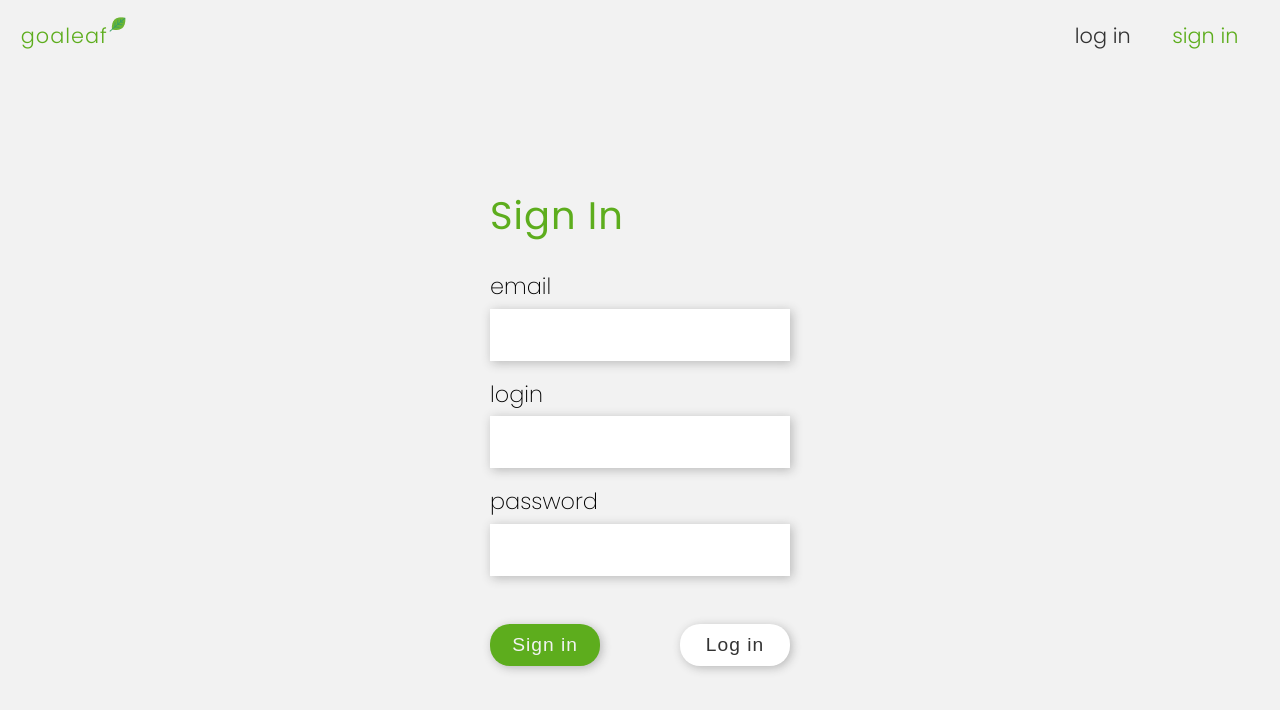
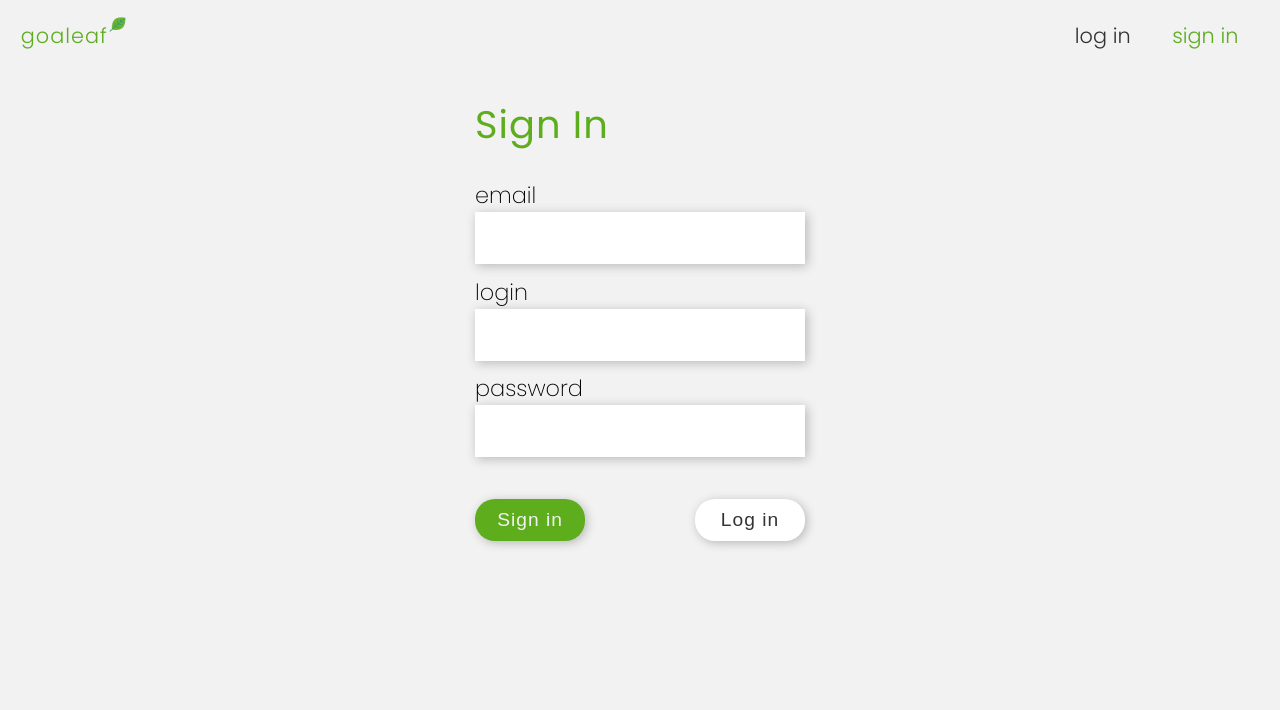
Before and after one commit to Pplociennik/GoLeaf, a React (Create React App) app in the folder Client/goaleaf/: page /signin in a window 1280 px wide. Shown: the top 710 px of the page. Built offline with nearby package versions, Linux system fonts and the light colour scheme.

Commit message:
sign up throw error and update styles

```diff
--- a/Client/goaleaf/src/App.js
+++ b/Client/goaleaf/src/App.js
@@ -10,7 +10,6 @@ class App extends Component {
   }
 
   render() {
-    console.log("dupa")
     return (
       <BrowserRouter>
         <div className={styles.App}>
--- a/Client/goaleaf/src/components/Main/LogIn/LogIn.js
+++ b/Client/goaleaf/src/components/Main/LogIn/LogIn.js
@@ -37,7 +37,7 @@ class LogIn extends Component {
   render() {
     return (
       <div className={styles.LogIn}>
-      <form onSubmit={ this.handleSubmit }>
+      <form onSubmit={ this.handleSubmit } autoComplete="off">
         <h1> Log In </h1>
         <label>
           login
--- a/Client/goaleaf/src/components/Main/LogIn/LogIn.module.scss
+++ b/Client/goaleaf/src/components/Main/LogIn/LogIn.module.scss
@@ -2,7 +2,6 @@
 
 .LogIn {
     width: 100%;
-    height: calc(100vh - #{$navbar-height});
     display: flex;
     flex-direction: column;
     justify-content: center;
@@ -15,12 +14,15 @@
         letter-spacing: 1px;
     }
     form {
-        height: 400px;
+        min-height: 400px;
         width: 300px;
         margin-bottom: 3em;
         display: flex;
         flex-direction: column;
 
+        @include md {
+            width: 330px;
+        }
         label {
             display: flex;
             flex-direction: column;
@@ -30,7 +32,7 @@
         .InputField {
             height: 50px;
             font-family: 'Poppins', sans-serif;
-            font-size: 1.2em;
+            font-size: 0.9em;
             font-weight: 300;
             color: #333;
             margin: 0.2em 0 0.6em 0;
--- a/Client/goaleaf/src/components/Main/SignIn/SignIn.js
+++ b/Client/goaleaf/src/components/Main/SignIn/SignIn.js
@@ -2,21 +2,21 @@ import React, { Component } from 'react'
 import styles from './SignIn.module.scss'
 import { Link } from 'react-router-dom'
 import axios from 'axios'
+import { connect } from 'react-redux'
 
 class SignIn extends Component {
 
   state = {
+    login: null,
     email: null,
-    login: null,
-    password: null
+    password: null,
+    error: false
   }
-
   handleChange = e => {
-    this.setState({
-      [e.target.id]: e.target.value
-    })
+    this.setState({[e.target.id]: e.target.value})
   }
   handleSubmit = e => {
+    e.preventDefault();
     axios.post(`http://localhost:8080/register`, {
         "Token": "",
         "emailAddress": this.state.email,
@@ -27,12 +27,18 @@ class SignIn extends Component {
       })
       .then(res => {console.log("User succesfully signed in", res);
                     this.props.history.push('/login');
-       }).catch(err => console.log(err))
+       }).catch(err => this.setState({error: true}));
   }
+
+
   render() {
+    let errorMsg = null
+    if (this.state.error) {
+      errorMsg = <div className={styles.Error}>Sign in unsuccessful, please try again</div>
+    }
     return (
       <div className={styles.SignIn}>
-      <form onSubmit={ this.handleSubmit }>
+      <form onSubmit={ this.handleSubmit } autoComplete="off">
         <h1> Sign In </h1>
         <label>
           email
@@ -46,6 +52,7 @@ class SignIn extends Component {
           password
           <input className={styles.InputField} type="password" id="password" onChange={ this.handleChange } />
         </label>
+        { errorMsg }
           <div className={styles.Buttons}>
             <input type="submit" value="Sign in" />
             <Link to='/login'><input type="button" value="Log in" /></Link>
--- a/Client/goaleaf/src/components/Main/SignIn/SignIn.module.scss
+++ b/Client/goaleaf/src/components/Main/SignIn/SignIn.module.scss
@@ -2,7 +2,6 @@
 
 .SignIn {
     width: 100%;
-    height: calc(100vh - #{$navbar-height});
     display: flex;
     flex-direction: column;
     justify-content: center;
@@ -15,12 +14,14 @@
         letter-spacing: 1px;
     }
     form {
-        height: 500px;
+        min-height: 500px;
         width: 300px;
-        margin-bottom: 3em;
         display: flex;
         flex-direction: column;
 
+        @include md {
+            width: 330px;
+        }
         label {
             display: flex;
             flex-direction: column;
@@ -29,14 +30,18 @@
         }
         .InputField {
             height: 50px;
-            font-size: 1.2em;
+            font-size: 0.9em;
             font-family: 'Poppins', sans-serif;
             font-weight: 300;
             color: #333;
-            margin: 0.2em 0 0.6em 0;
+            margin: 0em 0 0.5em 0;
             border: none;
             box-shadow: 2px 2px 10px 0px rgba(51,51,51,0.3);
             outline: 0;
+        }
+        .Error {
+            color: $error-color;
+            font-size: 0.8em;
         }
         .Buttons {
             display: flex;
--- a/Client/goaleaf/src/global-styles.scss
+++ b/Client/goaleaf/src/global-styles.scss
@@ -1,6 +1,7 @@
 $primary-color: #F2F2F2;
 $secondary-color: #5DAD1D;
 $text-color: #333;
+$error-color: #c40b13;
 $navbar-height: 70px;
 
 // Small tablets and large smartphones (landscape view)
--- a/Client/goaleaf/src/reducers/rootReducer.js
+++ b/Client/goaleaf/src/reducers/rootReducer.js
@@ -3,6 +3,7 @@ const initState = {
 }
 
 const rootReducer = (state = initState, action) => {
+
     return state;
 }
 
```
Also changed, not shown: 1 other file (tests, documents, lock files or other folders).
